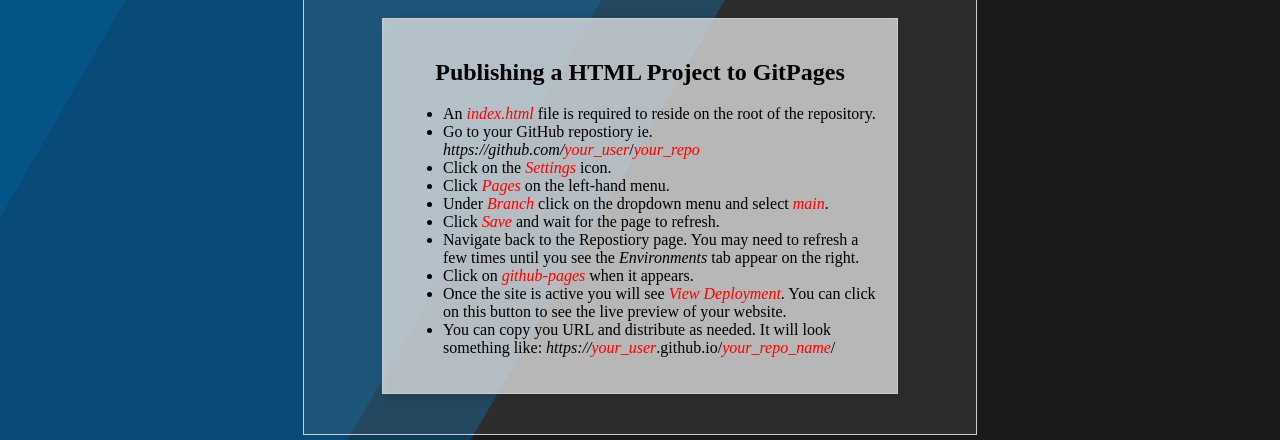
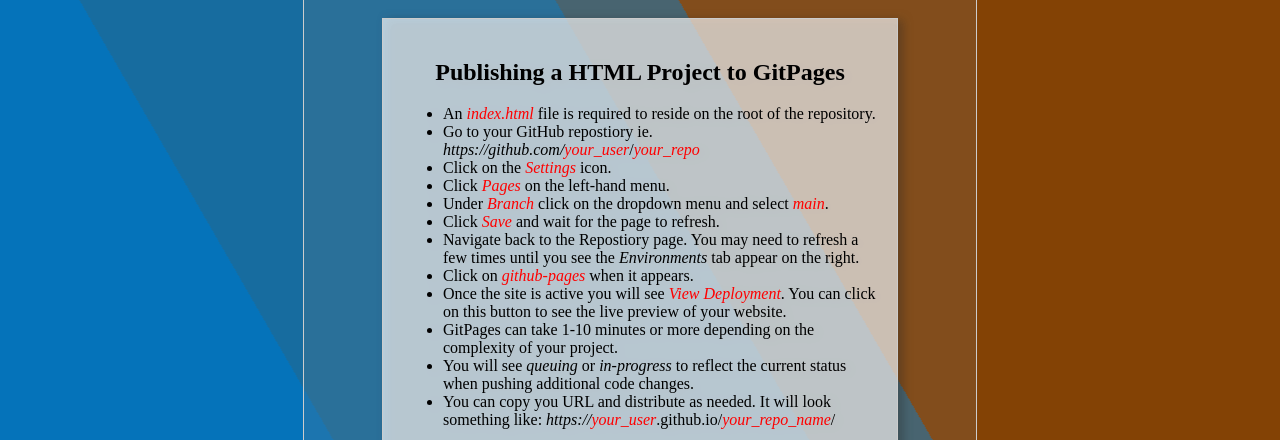
Before and after one commit to Masheen88/GitPages_Tutorial, a plain HTML site: page index.html in a window 1280 px wide. Both pictures are taken after a click on the element "GitPages using HTML". Shown: the part 360-800 px from the top of the page. Drawn offline with nearby package versions, Linux system fonts and the light colour scheme.

Commit message:
styles update

```diff
--- a/index.html
+++ b/index.html
@@ -75,7 +75,14 @@
               <i class="initialSteps">View Deployment</i>. You can click on this
               button to see the live preview of your website.
             </li>
-
+            <li>
+              GitPages can take 1-10 minutes or more depending on the complexity
+              of your project.
+            </li>
+            <li>
+              You will see <i>queuing</i> or <i>in-progress</i> to reflect the
+              current status when pushing additional code changes.
+            </li>
             <li>
               You can copy you URL and distribute as needed. It will look
               something like: <i>https://</i
--- a/styles.css
+++ b/styles.css
@@ -150,7 +150,7 @@ img {
 
 .bg {
   animation: slide 40s ease-in-out infinite alternate;
-  background-image: linear-gradient(-60deg, #191919 50%, #005a96 50%);
+  background-image: linear-gradient(60deg, #007fcf 50%, #904600 50%);
   bottom: 0;
   left: -50%;
   opacity: 0.5;
```
